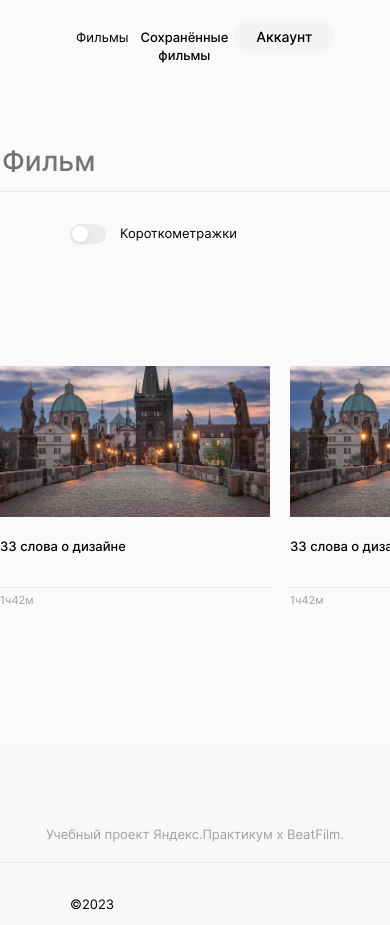
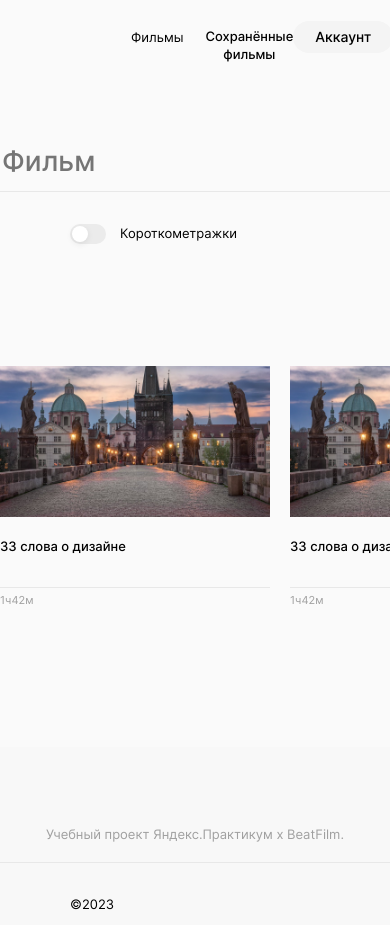
Before and after one commit to CheNikos/movies-explorer-frontend, a React (Create React App) app: page /saved-movies in a window 390 px wide. Shown: the top 925 px of the page. Built offline with nearby package versions, Linux system fonts and the light colour scheme.

Commit message:
Начинаю адаптивную верстку

```diff
--- a/src/components/Header/Header.css
+++ b/src/components/Header/Header.css
@@ -24,98 +24,3 @@
 .header__logo:hover {
   opacity: 80%;
 }
-
-.header__navigate {
-  display: flex;
-  margin-right: 70px;
-  align-self: center;
-  text-decoration: none;
-}
-
-.header__registration {
-  font-size: 12px;
-  font-weight: 500;
-  line-height: 16px;
-  letter-spacing: 0px;
-  display: block;
-  margin-top: 8px;
-  margin-bottom: 8px;
-  margin-right: 30px;
-  text-decoration: none;
-  color: rgba(0, 0, 0, 1);
-}
-
-.header__signin {
-  left: 88.59%;
-  right: 5.47%;
-  top: 3.31%;
-  bottom: 91.64%;
-  background: #3456f3;
-  border-radius: 3px;
-  width: 76px;
-  height: 32px;
-  text-decoration: none;
-}
-
-.header__signin:hover {
-  opacity: 80%;
-}
-
-.header__signin-text {
-  font-size: 12px;
-  font-weight: 500;
-  line-height: 16px;
-  letter-spacing: 0px;
-  margin-bottom: 8px;
-  margin-top: 8px;
-  text-align: center;
-  color: rgba(255, 255, 255, 1);
-}
-
-.header__account {
-  width: 100px;
-  height: 32px;
-  left: 1110px;
-  top: 21px;
-  font-size: 14px;
-  font-weight: 500;
-  line-height: 16px;
-  text-align: center;
-  background: #f4f4f4;
-  border-radius: 20px;
-  border: none;
-  cursor: pointer;
-}
-
-.header__navigation-bar {
-  width: 227px;
-  height: 20px;
-  display: flex;
-  align-self: center;
-}
-
-.header__film {
-  font-size: 13px;
-  font-weight: 400;
-  line-height: 18px;
-  border: none;
-  background-color: #fafafa;
-  cursor: pointer;
-}
-
-.header__film_active {
-  font-weight: 500;
-}
-
-.header__saved-films {
-  font-size: 13px;
-  font-weight: 400;
-  line-height: 18px;
-  border: none;
-  background-color: #fafafa;
-  cursor: pointer;
-}
-
-.header__saved-films_active {
-  font-weight: 500;
-}
--- a/src/components/Header/Header.js
+++ b/src/components/Header/Header.js
@@ -1,6 +1,6 @@
 import "./Header.css";
-// import logo from "../../images/header-image/logo.svg";
 import { useLocation, Link } from "react-router-dom";
+import Navigation from "../Navigation/Navigation";
 
 export default function Header() {
   const location = useLocation();
@@ -18,40 +18,7 @@ export default function Header() {
           }`}
         >
           <Link to={"/"} className="header__logo"></Link>
-          {location.pathname === "/" ? (
-            <div className="header__navigate">
-              <Link to={"/signup"} className="header__registration">
-                Регистрация
-              </Link>
-              <Link to={"/signin"} className="header__signin">
-                <p className="header__signin-text">Войти</p>
-              </Link>
-            </div>
-          ) : (
-            <>
-              <div className="header__navigation-bar">
-                <Link to={"/movies"}>
-                  <button
-                    className={`header__film header__film_${
-                      location.pathname === "/movies" ? "active" : ""
-                    }`}
-                  >
-                    Фильмы
-                  </button>
-                </Link>
-                <Link to={"/saved-movies"}>
-                  <button className={`header__saved-films header__saved-films_${
-                      location.pathname === "/saved-movies" ? "active" : ""
-                    }`}>
-                    Сохранённые фильмы
-                  </button>
-                </Link>
-              </div>
-              <Link to={"/profile"} className="header__navigate">
-                <button className="header__account">Аккаунт</button>
-              </Link>
-            </>
-          )}
+          <Navigation />
         </header>
       )}
     </>
--- /dev/null
+++ b/src/components/Navigation/Navigation.css
@@ -0,0 +1,98 @@
+.navigation__content {
+    display: flex;
+    margin-right: 70px;
+    align-self: center;
+    text-decoration: none;
+  }
+
+  .navigation__registration {
+    font-size: 12px;
+    font-weight: 500;
+    line-height: 16px;
+    letter-spacing: 0px;
+    display: block;
+    margin-top: 8px;
+    margin-bottom: 8px;
+    margin-right: 30px;
+    text-decoration: none;
+    color: rgba(0, 0, 0, 1);
+  }
+
+  .navigation__signin {
+    left: 88.59%;
+    right: 5.47%;
+    top: 3.31%;
+    bottom: 91.64%;
+    background: #3456f3;
+    border-radius: 3px;
+    width: 76px;
+    height: 32px;
+    text-decoration: none;
+  }
+
+  .navigation__signin:hover {
+    opacity: 80%;
+  }
+
+  .navigation__signin-text {
+    font-size: 12px;
+    font-weight: 500;
+    line-height: 16px;
+    letter-spacing: 0px;
+    margin-bottom: 8px;
+    margin-top: 8px;
+    text-align: center;
+    color: rgba(255, 255, 255, 1);
+  }
+
+  .navigation__account {
+    width: 100px;
+    height: 32px;
+    left: 1110px;
+    top: 21px;
+    font-size: 14px;
+    font-weight: 500;
+    line-height: 16px;
+    text-align: center;
+    background: #f4f4f4;
+    border-radius: 20px;
+    border: none;
+    cursor: pointer;
+    margin: 21px 70px 0 0;
+  }
+
+  .navigation__navigation-bar {
+    width: 227px;
+    height: 20px;
+    display: flex;
+    align-self: center;
+    margin-left: 55px;
+  }
+
+  .navigation__film {
+    font-size: 13px;
+    font-weight: 400;
+    line-height: 18px;
+    border: none;
+    background-color: #fafafa;
+    cursor: pointer;
+  }
+
+  .navigation__film_active {
+    font-weight: 500;
+  }
+
+  .navigation__saved-films {
+    font-size: 13px;
+    font-weight: 400;
+    line-height: 18px;
+    border: none;
+    background-color: #fafafa;
+    cursor: pointer;
+    padding: 0;
+    margin-left: 16px;
+  }
+
+  .navigation__saved-films_active {
+    font-weight: 500;
+  }
--- /dev/null
+++ b/src/components/Navigation/Navigation.js
@@ -0,0 +1,45 @@
+import "./Navigation.css";
+import { useLocation, Link } from "react-router-dom";
+
+export default function Navigation() {
+  const location = useLocation();
+
+  return (
+    <>
+    {location.pathname === "/" ? (
+        <div className="navigation__content">
+          <Link to={"/signup"} className="navigation__registration">
+            Регистрация
+          </Link>
+          <Link to={"/signin"} className="navigation__signin">
+            <p className="navigation__signin-text">Войти</p>
+          </Link>
+        </div>
+      ) : (
+        <>
+          <div className="navigation__navigation-bar">
+            <Link to={"/movies"}>
+              <button
+                className={`navigation__film navigation__film_${
+                  location.pathname === "/movies" ? "active" : ""
+                }`}
+              >
+                Фильмы
+              </button>
+            </Link>
+            <Link to={"/saved-movies"}>
+              <button className={`navigation__saved-films navigation__saved-films_${
+                  location.pathname === "/saved-movies" ? "active" : ""
+                }`}>
+                Сохранённые фильмы
+              </button>
+            </Link>
+          </div>
+          <Link to={"/profile"} className="navigation__navigate">
+            <button className="navigation__account">Аккаунт</button>
+          </Link>
+        </>
+      )}
+      </>
+  );
+}
```
